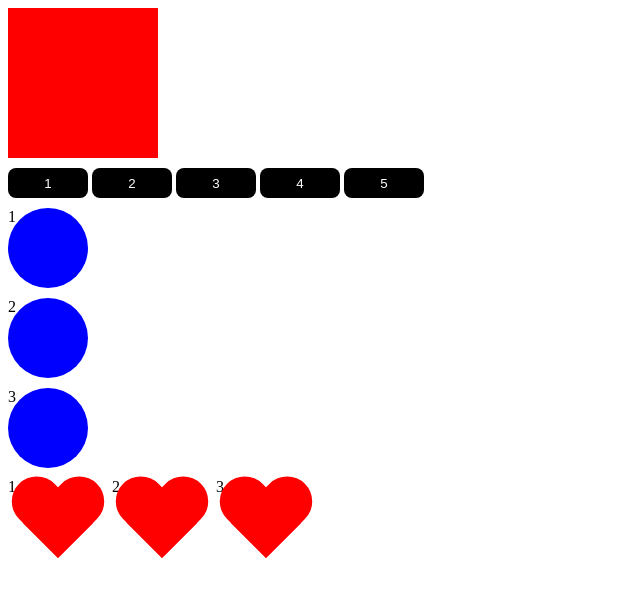
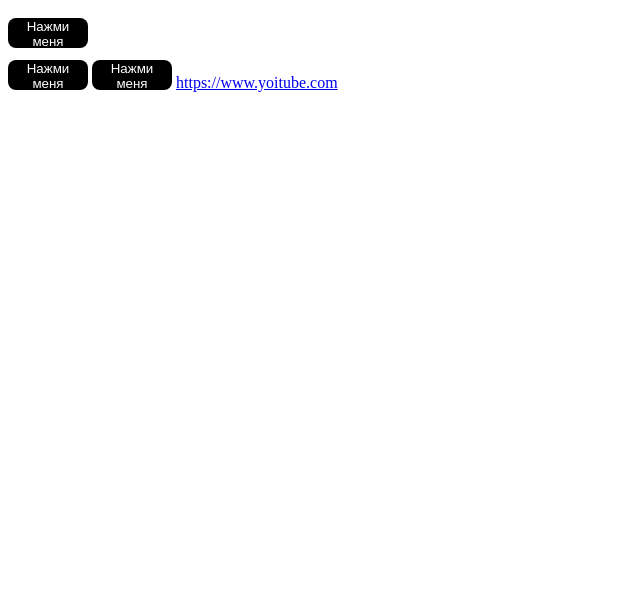
Before and after one commit to Alexey353836/UDEMY, a website: page index.html in a window 1280 px wide. Shown: the whole page, without its empty margins (0-640 px from the left). Drawn offline with Linux system fonts and the light colour scheme.

Commit message:
Lesson 45 События и их обработчики

```diff
--- a/index.html
+++ b/index.html
@@ -7,7 +7,9 @@
     <link rel="stylesheet" href="css/style.css">
 </head>
 <body>
-    <div class="box" id="box"></div>
+
+	<!-- lesson 43 -->
+    <!-- <div class="box" id="box"></div>
 		<button>1</button>
 		<button>2</button>
 		<button>3</button>
@@ -23,7 +25,17 @@
 			<div class="heart">2</div>
             <div class="heart">3</div>
 
+		</div> -->
+
+		<!-- lesson 45 -->
+		<div class="overlay">
+			<button id="#" class="btn">Нажми меня</button>
 		</div>
+		<button class="btn">Нажми меня</button>
+		<button class="btn">Нажми меня</button>
+
+		<a href="https://www.youtube.com/">https://www.yoitube.com</a>
+
     <script src="js/index.js"></script>
    <script src="js/script.js"></script>
 </body>
--- a/js/index.js
+++ b/js/index.js
@@ -1 +1,70 @@
 'use strict';
+
+// lesson 45. События и их обработчики
+
+// const btn1 = document.querySelector('button');
+
+// btn1.onclick = function() {
+//     alert('click');
+// };
+
+// btn.addEventListener('click', () => {
+//     alert('click');
+// });
+// btn.addEventListener('click', () => {
+//     alert('second click');
+// });
+
+// btn.addEventListener('mouseenter', () => {
+//     console.log('mouseenter');
+// });
+
+// btn.addEventListener('mouseenter', (e) => {
+// console.log(e);
+// console.log(e.target);
+// e.target.remove();
+// console.log('mouseenter');
+// });
+
+// let i = 0;
+// const deletElement = (e) => {
+// 	console.log(e.target);
+// 	i++;
+// 	if (i == 2){
+// 		btn.removeEventListener('click', deletElement);
+// 	}
+// };
+// btn.addEventListener('click', deletElement);
+
+// Всплытие
+// const overlay = document.querySelector('.overlay');
+// const deletElement = (e) => {
+// 	console.log(e.type);
+// 	console.log(e.currentTarget);
+// };
+// btn.addEventListener('click', deletElement);
+// overlay.addEventListener('click', deletElement);
+
+// Отменять стандартное поведение браузера
+// const link = document.querySelector('a');
+// link.addEventListener('click', (event) => {
+// 	event.preventDefault();
+// 	console.log(event.target);
+// });
+
+// Одинаковое действие приклике на разные элементы
+const btn = document.querySelectorAll('.btn');
+const btns = document.querySelectorAll('button');
+btns.forEach(item => {
+	item.addEventListener('click', () => {
+		btn.forEach(i => {
+			i.style.backgroundColor = 'red';
+		});
+		item.style.backgroundColor = 'blue';
+		console.log('elya');
+	});
+	// Опция once:
+	// ,{once: true}
+	// ,false
+	//  );
+});
```
Also changed, not shown: project/indexx.html (renamed from project/index.html), project/sass/style.css (added), project/sass/style.scss (line endings or trailing spaces), 3 other files.
